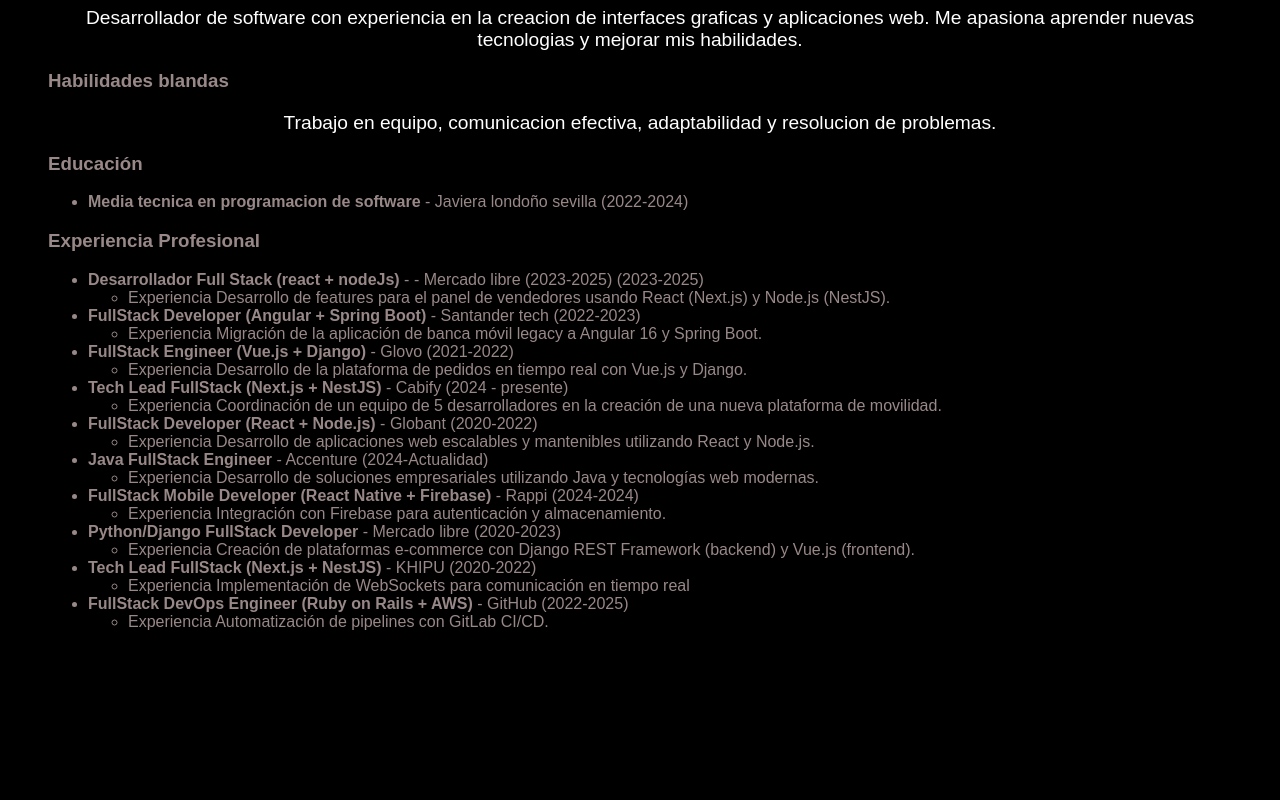
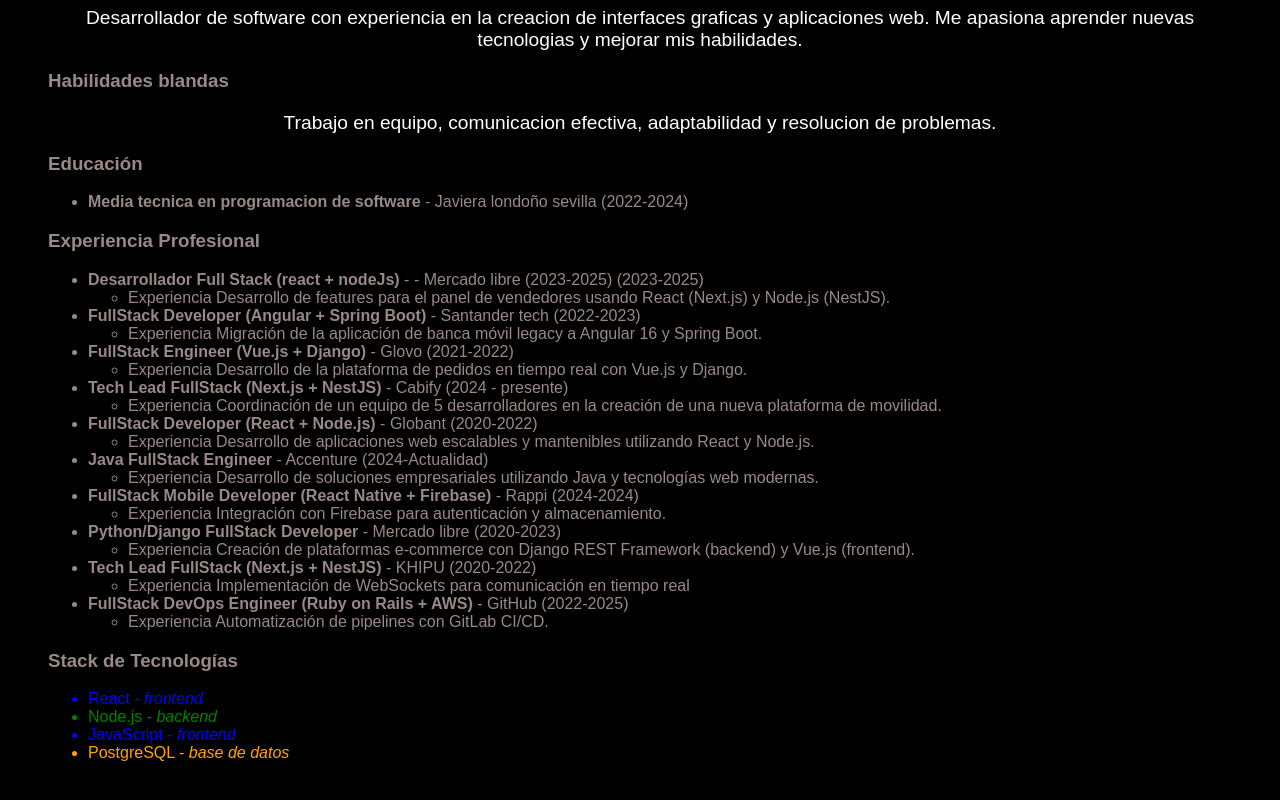
Before and after one commit to mateousug/creacion_anidacion_react, a React (Vite) app: page / in a window 1280 px wide. Shown: the part 434-1234 px from the top of the page. Before the commit the page ends 1129 px from the top, so only its background shows below. Built offline with nearby package versions, Linux system fonts and the light colour scheme.

Commit message:
feat: componente StackTecnolgias dinamico y con renderizado condicicional y app.jsx editado y funcional

```diff
--- a/src/App.jsx
+++ b/src/App.jsx
@@ -2,6 +2,7 @@
 import CabeceraCV from "./components/CabeceraCV";
 import Educacion from "./components/Educacion";
 import Experiencia from "./components/Experiencia";
+import StackTecnologias from "./components/StackTecnologias.jsx";
 
 function App() {
   return (
@@ -11,6 +12,7 @@
         <Perfil />
         <Educacion />
         <Experiencia />
+        <StackTecnologias />
       </div>
     </>
   );
--- /dev/null
+++ b/src/components/StackTecnologias.jsx
@@ -0,0 +1,35 @@
+export default function StackTecnologias() {
+  const tecnologias = [
+    { id: 1, nombre: "React", tipo: "frontend" },
+    { id: 2, nombre: "Node.js", tipo: "backend" },
+    { id: 3, nombre: "JavaScript", tipo: "frontend" },
+    { id: 4, nombre: "PostgreSQL", tipo: "base de datos" }
+  ];
+
+  // Función para asignar colores según el tipo de tecnología
+  const obtenerColor = (tipo) => {
+    switch (tipo) {
+      case "frontend":
+        return "blue";
+      case "backend":
+        return "green";
+      case "base de datos":
+        return "orange";
+      default:
+        return "gray";
+    }
+  };
+
+  return (
+    <section>
+      <h3>Stack de Tecnologías</h3>
+      <ul>
+        {tecnologias.map((tech) => (
+          <li key={tech.id} style={{ color: obtenerColor(tech.tipo) }}>
+            {tech.nombre} - <em>{tech.tipo}</em>
+          </li>
+        ))}
+      </ul>
+    </section>
+  );
+}
```
